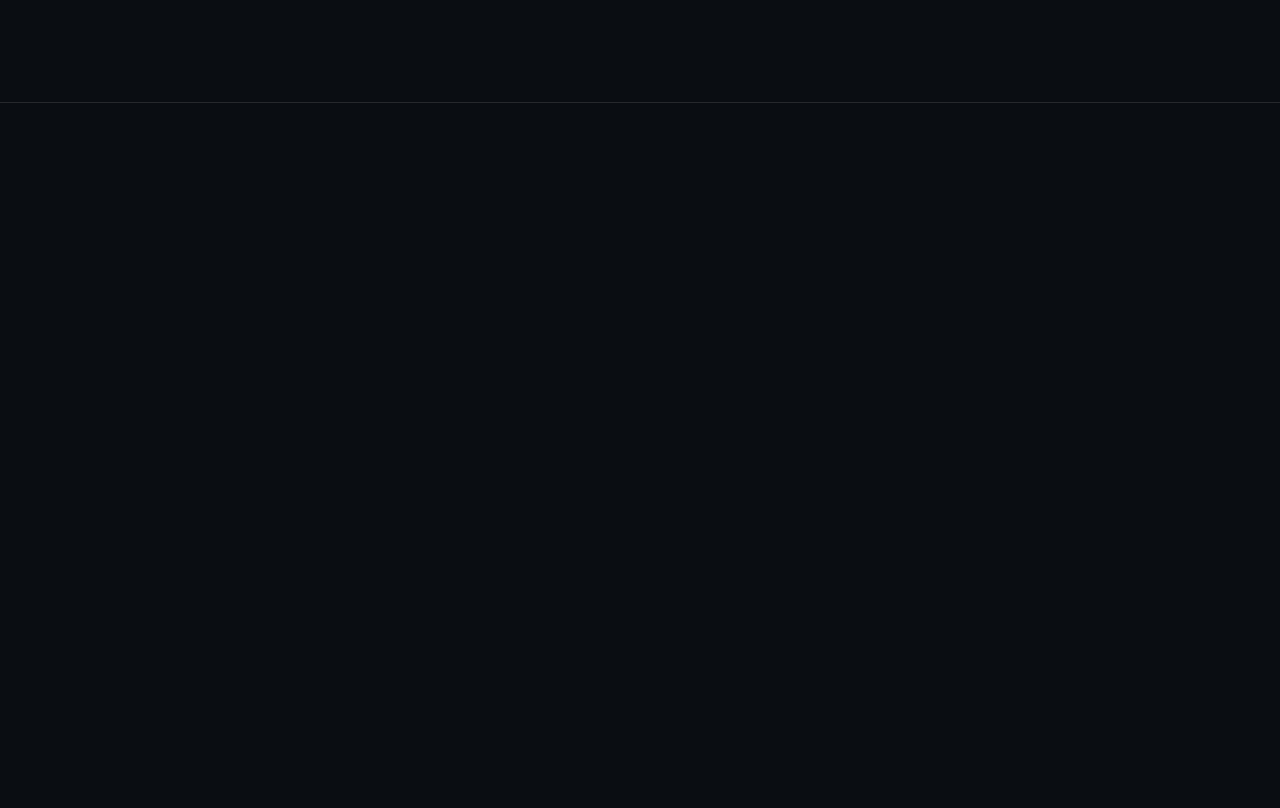
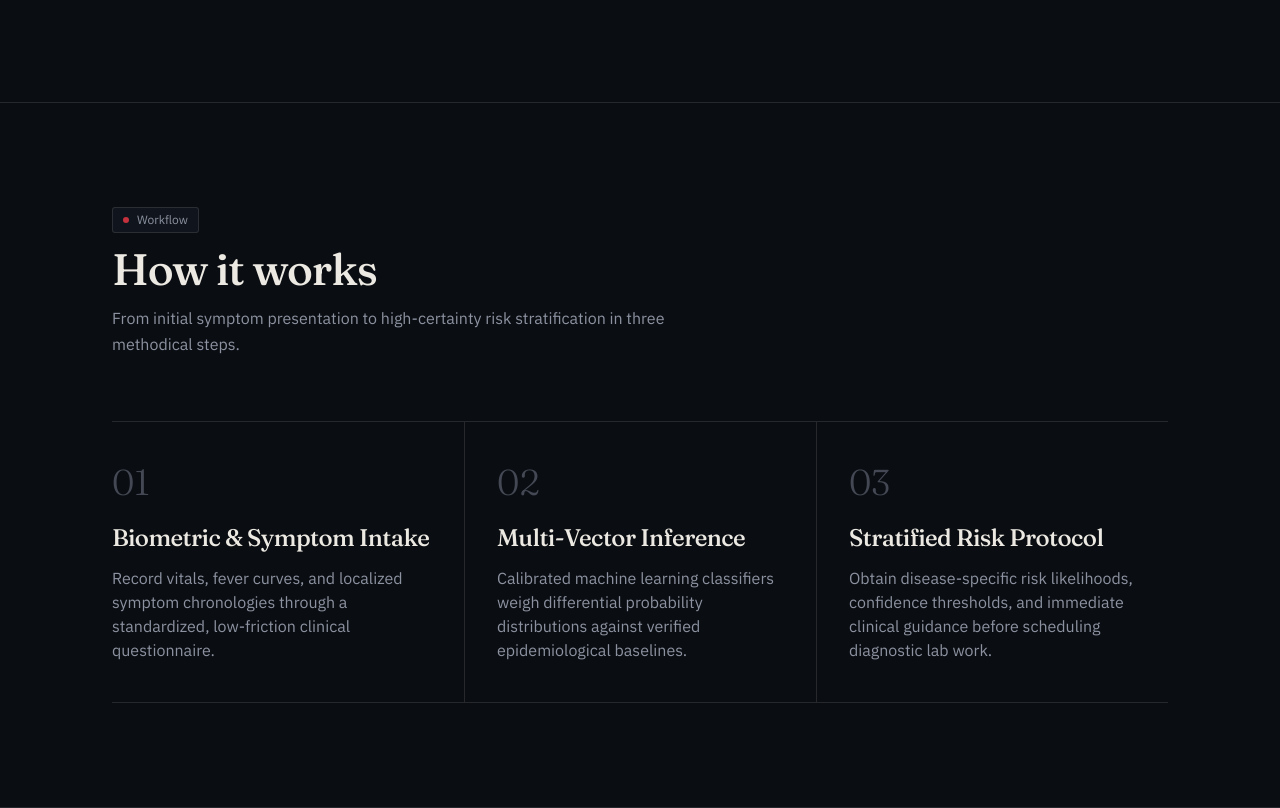
Before and after one commit to SameerAhmadKhan01/PathoPredict, a React (Vite) app in the folder frontend/: page / in a window 1280 px wide. Shown: the part 1460-2268 px from the top of the page. Before the commit the page ends 1563 px from the top, so only its background shows below. Built offline with nearby package versions, Linux system fonts and the light colour scheme.

Commit message:
feat(frontend): create HowItWorks section and landingContent data

```diff
--- a/frontend/src/App.tsx
+++ b/frontend/src/App.tsx
@@ -2,6 +2,7 @@ import { Header } from './components/layout/Header';
 import { Hero } from './components/landing/Hero';
 import { DisclaimerStrip } from './components/landing/DisclaimerStrip';
 import { WhySection } from './components/landing/WhySection';
+import { HowItWorks } from './components/landing/HowItWorks';
 
 export default function App() {
   return (
@@ -11,6 +12,7 @@ export default function App() {
         <Hero />
         <DisclaimerStrip />
         <WhySection />
+        <HowItWorks />
       </main>
     </div>
   );
--- /dev/null
+++ b/frontend/src/components/landing/HowItWorks.tsx
@@ -0,0 +1,66 @@
+import { steps as defaultSteps, type Step } from '../../data/landingContent';
+
+interface HowItWorksProps {
+  steps?: Step[];
+}
+
+export function HowItWorks({ steps = defaultSteps }: HowItWorksProps) {
+  return (
+    <section
+      id="how-it-works"
+      className="relative w-full py-[72px] min-[861px]:py-[104px] border-b border-hairline"
+    >
+      <div className="max-w-[1120px] mx-auto px-[22px] min-[861px]:px-[32px]">
+        {/* Section Header */}
+        <div className="flex flex-col items-start text-left mb-12 min-[861px]:mb-16">
+          <div className="inline-flex items-center gap-2 px-2.5 py-1 mb-4 rounded-[3px] border border-hairline bg-panel text-xs text-text-muted font-sans">
+            <span className="w-1.5 h-1.5 rounded-full bg-red" />
+            <span>Workflow</span>
+          </div>
+
+          <h2 className="font-serif text-3xl sm:text-4xl min-[861px]:text-[44px] leading-[1.12] font-medium tracking-tight text-text mb-4">
+            How it works
+          </h2>
+
+          <p className="font-sans text-base text-text-muted leading-relaxed max-w-xl">
+            From initial symptom presentation to high-certainty risk stratification in three
+            methodical steps.
+          </p>
+        </div>
+
+        {/* 3-Step Numbered Grid with vertical dividers on desktop, horizontal on mobile */}
+        <div className="grid grid-cols-1 min-[861px]:grid-cols-3 divide-y divide-hairline min-[861px]:divide-y-0 min-[861px]:divide-x min-[861px]:divide-hairline border-y border-hairline">
+          {steps.map((step, index) => (
+            <div
+              key={step.number}
+              className={`flex flex-col text-left py-8 min-[861px]:py-10 ${
+                index === 0
+                  ? 'min-[861px]:pr-8 min-[861px]:pl-0'
+                  : index === steps.length - 1
+                    ? 'min-[861px]:pl-8 min-[861px]:pr-0'
+                    : 'min-[861px]:px-8'
+              }`}
+            >
+              {/* Number in muted Fraunces */}
+              <span className="font-serif text-3xl sm:text-4xl font-light text-text-faint/70 mb-5 select-none">
+                {step.number}
+              </span>
+
+              {/* Step Heading */}
+              <h3 className="font-serif text-xl sm:text-2xl font-medium tracking-tight text-text mb-3">
+                {step.title}
+              </h3>
+
+              {/* Step Description */}
+              <p className="font-sans text-sm sm:text-base text-text-muted leading-relaxed">
+                {step.description}
+              </p>
+            </div>
+          ))}
+        </div>
+      </div>
+    </section>
+  );
+}
+
+export default HowItWorks;
--- /dev/null
+++ b/frontend/src/data/landingContent.ts
@@ -0,0 +1,26 @@
+export interface Step {
+  number: string;
+  title: string;
+  description: string;
+}
+
+export const steps: Step[] = [
+  {
+    number: '01',
+    title: 'Biometric & Symptom Intake',
+    description:
+      'Record vitals, fever curves, and localized symptom chronologies through a standardized, low-friction clinical questionnaire.',
+  },
+  {
+    number: '02',
+    title: 'Multi-Vector Inference',
+    description:
+      'Calibrated machine learning classifiers weigh differential probability distributions against verified epidemiological baselines.',
+  },
+  {
+    number: '03',
+    title: 'Stratified Risk Protocol',
+    description:
+      'Obtain disease-specific risk likelihoods, confidence thresholds, and immediate clinical guidance before scheduling diagnostic lab work.',
+  },
+];
```
